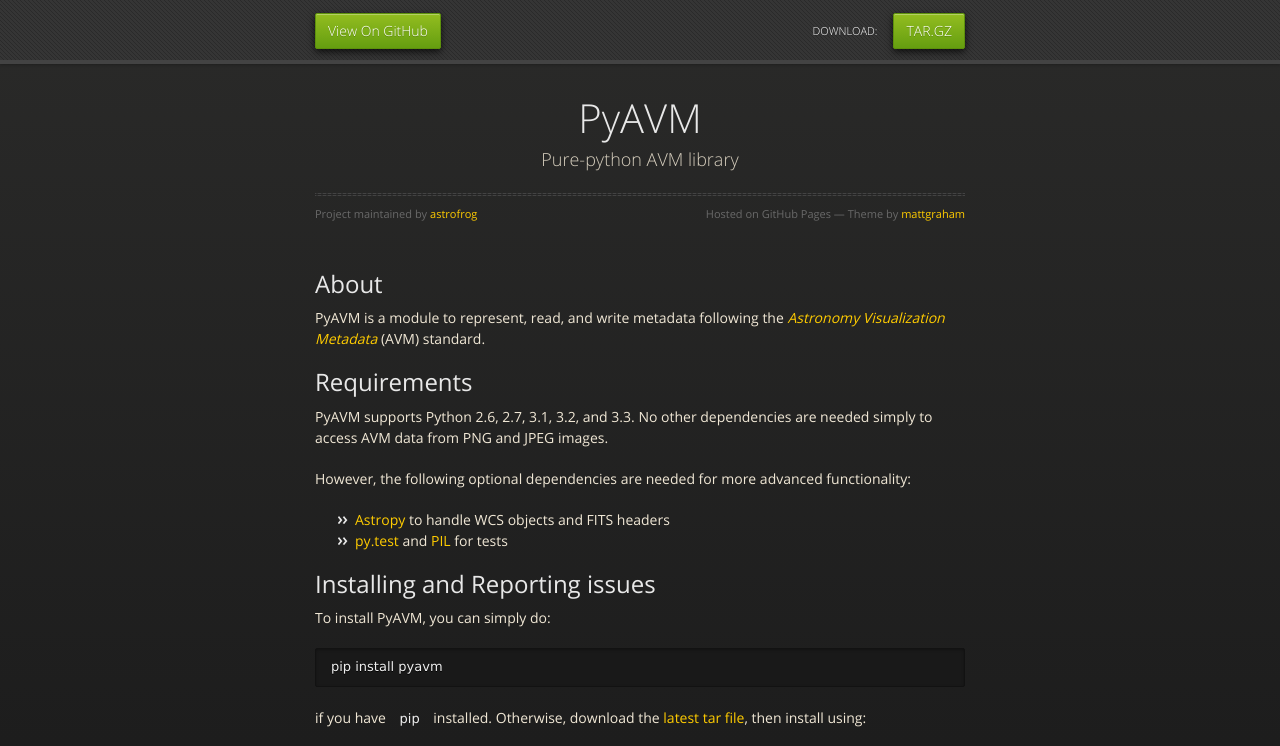
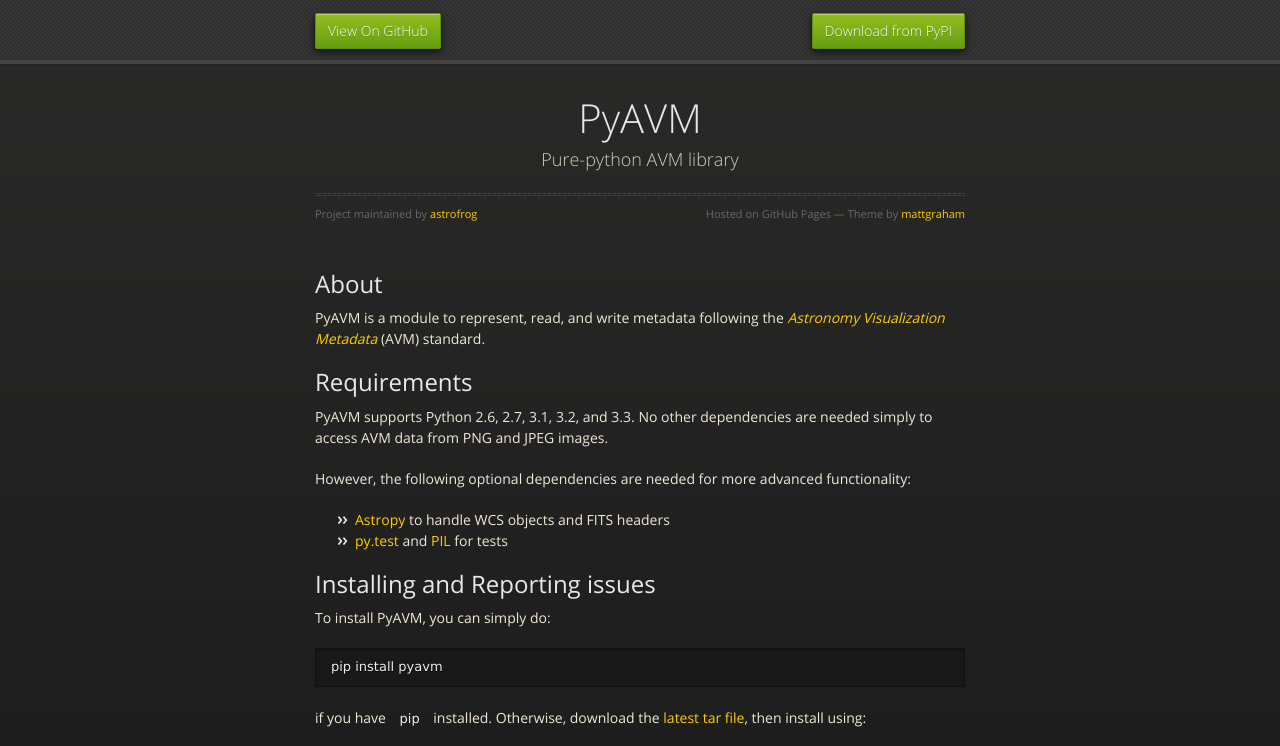
Before and after one commit to astrofrog/pyavm, a plain HTML site: page index.html in a window 1280 px wide. Shown: the top 746 px of the page. Drawn offline with nearby package versions, Linux system fonts and the light colour scheme.

Commit message:
Link to PyPI

```diff
--- a/index.html
+++ b/index.html
@@ -21,8 +21,7 @@
       <div id="header">
         <nav>
           <li class="fork"><a href="https://github.com/astrofrog/pyavm">View On GitHub</a></li>
-          <li class="downloads"><a href="https://pypi.python.org/packages/source/P/PyAVM/PyAVM-0.9.0.tar.gz">TAR.GZ</a></li>
-          <li class="title">DOWNLOAD:</li>
+          <li class="downloads"><a href="https://pypi.python.org/pypi/PyAVM">Download from PyPI</a></li>
         </nav>
       </div><!-- end header -->
 
```
